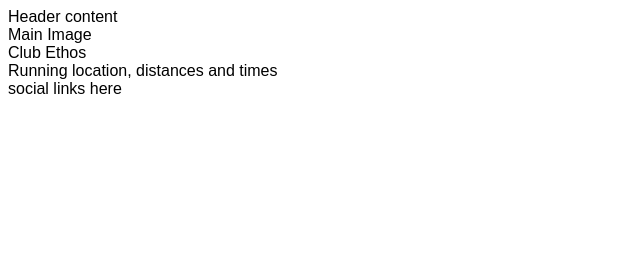
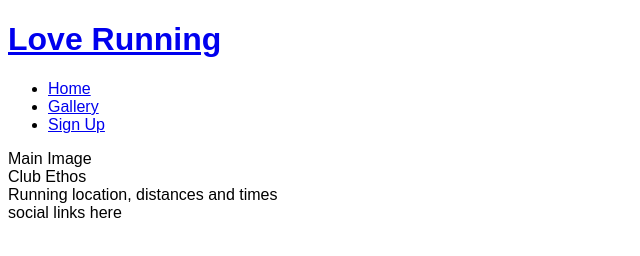
Before and after one commit to Luciano2712/love-running, a plain HTML site: page index.html in a window 1280 px wide. Shown: the whole page, without its empty margins (0-640 px from the left). Drawn offline with Linux system fonts and the light colour scheme.

Commit message:
Add header basic structure

```diff
--- a/index.html
+++ b/index.html
@@ -1,5 +1,6 @@
 <!DOCTYPE html>
 <html lang="en">
+
 <head>
     <meta charset="UTF-8">
     <meta http-equiv="X-UA-Compatible" content="IE=edge">
@@ -10,8 +11,20 @@
     <link rel="stylesheet" href="assets/CSS/style.css">
     <title>Love Running</title>
 </head>
+
 <body>
-    <header>Header content</header>
+    <header>
+        <a href="index.html">
+            <h1>Love Running</h1>
+        </a>
+        <nav>
+            <ul>
+                <li> <a href="index.html">Home</li></a>
+                <li> <a href="#">Gallery</li></a>
+                <li> <a href="#">Sign Up</li></a>
+            </ul>
+        </nav>
+    </header>
     <section>
         Main Image
     </section>
@@ -24,4 +37,5 @@
     <footer>social links here</footer>
 
 </body>
+
 </html>
```
